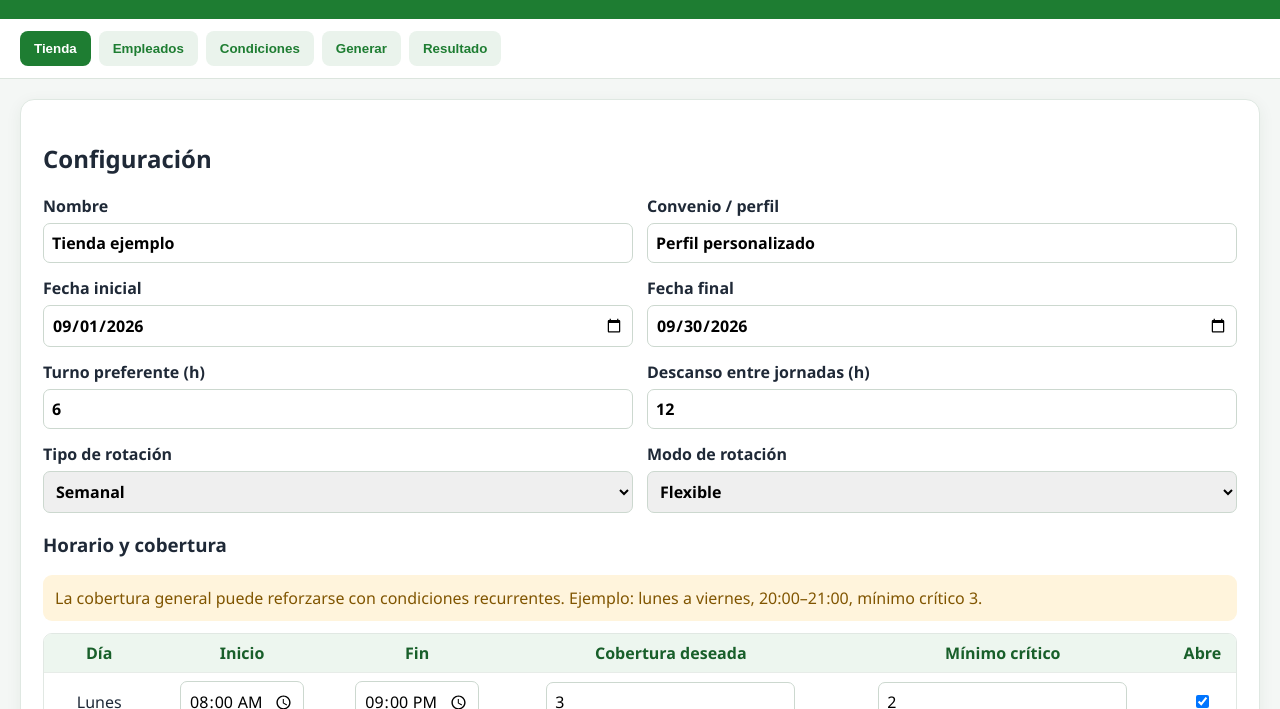
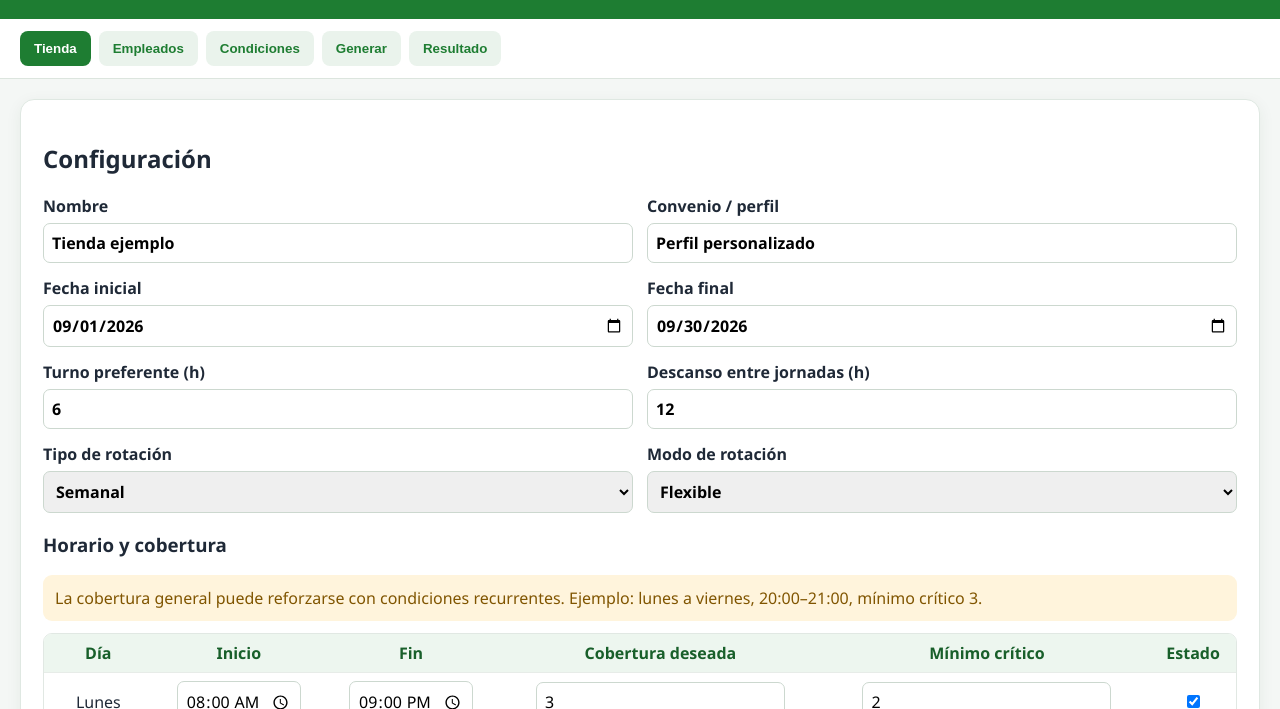
Before and after one commit to jscontac-debug/Horarios, a plain HTML site: page index.html in a window 1280 px wide. Shown: the part 91-800 px from the top of the page. Drawn offline with Linux system fonts and the light colour scheme.

Commit message:
Fix table header for coverage section

```diff
--- a/index.html
+++ b/index.html
@@ -9,7 +9,7 @@
 <label>Descanso entre jornadas (h)<input id="restHours" type="number" step=".5"></label>
 <label>Tipo de rotación<select id="rotationType"><option value="daily">Diaria</option><option value="weekly">Semanal</option><option value="biweekly">Quincenal</option><option value="monthly">Mensual</option></select></label>
 <label>Modo de rotación<select id="rotationMode"><option value="flexible">Flexible</option><option value="strict">Estricta</option></select></label></div>
-<h3>Horario y cobertura</h3><div class="critical-note">La cobertura general puede reforzarse con condiciones recurrentes. Ejemplo: lunes a viernes, 20:00–21:00, mínimo crítico 3.</div><div class="tablewrap"><table id="opening"><thead><tr><th>Día</th><th>Inicio</th><th>Fin</th><th>Cobertura deseada</th><th>Mínimo crítico</th><th>Abre</th></tr></thead><tbody></tbody></table></div><button id="saveConfig">Guardar</button></section>
+<h3>Horario y cobertura</h3><div class="critical-note">La cobertura general puede reforzarse con condiciones recurrentes. Ejemplo: lunes a viernes, 20:00–21:00, mínimo crítico 3.</div><div class="tablewrap"><table id="opening"><thead><tr><th>Día</th><th>Inicio</th><th>Fin</th><th>Cobertura deseada</th><th>Mínimo crítico</th><th>Estado</th></tr></thead><tbody></tbody></table></div><button id="saveConfig">Guardar</button></section>
 
 <section id="employees" class="panel"><div class="title"><h2>Empleados</h2><button id="addEmployee">Añadir</button></div><div class="tablewrap"><table id="employeesTable"><thead><tr><th>Nombre</th><th>Horas</th><th>Domingos</th><th>Apertura</th><th>Cierre</th><th>Preferencia</th><th></th></tr></thead><tbody></tbody></table></div><button id="saveEmployees">Guardar</button></section>
 
```
